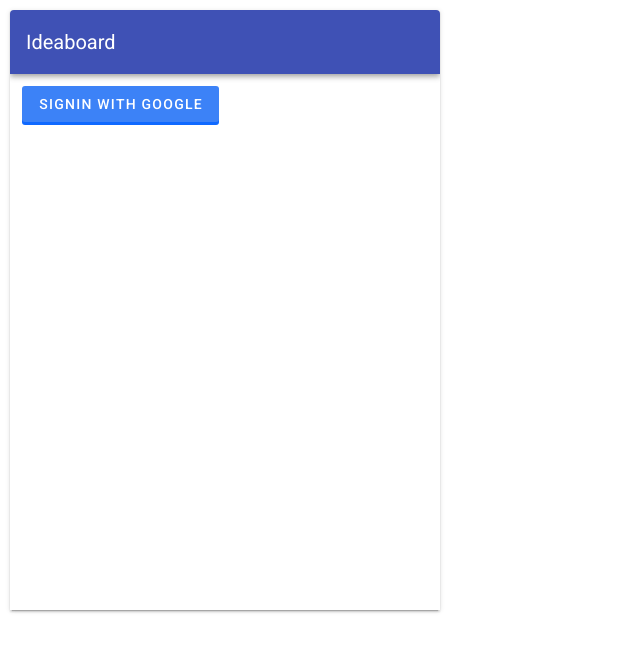
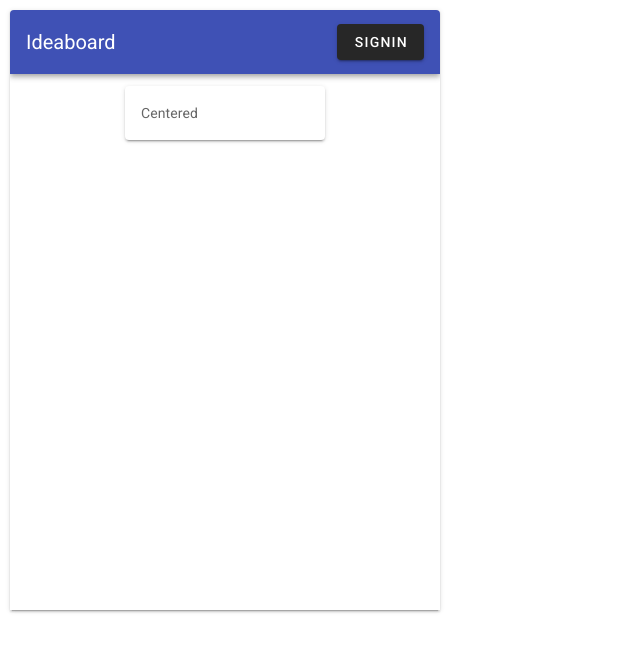
Before and after one commit to cksachdev/ideaboard-v2, a Vue app: page / in a window 1280 px wide. Shown: the top 652 px of the page, without its empty margins (0-640 px from the left). Built offline with nearby package versions, Linux system fonts and the light colour scheme; what vue-google-oauth2, vue-lodash would draw is missing.

Commit message:
Removed login component and set login functionality in app component

```diff
--- a/src/App.vue
+++ b/src/App.vue
@@ -14,6 +14,9 @@
           <v-spacer></v-spacer>
           <v-btn @click="logout()" v-if="isUserLoggedIn">
             LOGOUT
+          </v-btn>
+          <v-btn @click="initAuth()" v-if="!isUserLoggedIn">
+            Signin
           </v-btn>
         </v-toolbar>
 
@@ -49,6 +52,20 @@ export default {
       .catch(error  => {
           console.log(error);
       })
+    },
+    initAuth() {
+        this.$gAuth.signIn()
+        .then(GoogleUser => {
+            const userDetails = GoogleUser.getBasicProfile();
+            this.$store.commit('SET_USER_DETAILS', userDetails)
+            this.$store.commit('SET_USER_EMAIL', userDetails.zu)
+            this.$store.commit('SET_USER_LOGGEDIN', this.$gAuth.isAuthorized)
+            localStorage.setItem('ideaBoardUser', JSON.stringify(userDetails));
+        })
+        .catch(error  => {
+        //on fail do something
+            console.log(error);
+        })
     }
   },
 };
--- a/src/components/Dashboard.vue
+++ b/src/components/Dashboard.vue
@@ -5,7 +5,15 @@
           <ListIdeas />
         </v-container>
         <v-container fluid v-if="!isUserLoggedIn">
-          <Login />
+          <v-card
+                class="mx-auto"
+                color="white"
+                width="200px"
+            >
+                <v-card-text>
+                Centered
+                </v-card-text>
+            </v-card>
         </v-container>
     </div>
 </template>
@@ -14,14 +22,12 @@
 
 import IdeaForm from './IdeaForm';
 import ListIdeas from './ListIdeas';
-import Login from './Login';
 import { mapState } from 'vuex'
 export default {
     name: 'Dashboard',
     components: {
         IdeaForm,
-        ListIdeas,
-        Login
+        ListIdeas
     },
     data() {
         return {
--- a/src/components/Login.vue
+++ /dev/null
@@ -1,44 +0,0 @@
-<template>
-    <div>
-        <v-btn class="g-signin-button" @click="initAuth()">Signin with Google</v-btn>
-    </div>
-</template>
-
-<script>
-export default {
-    name: 'Login',
-    data() {
-        return {
-            isSignIn: false
-        }
-    },
-    methods: {
-        initAuth() {
-            this.$gAuth.signIn()
-            .then(GoogleUser => {
-                const userDetails = GoogleUser.getBasicProfile();
-                this.$store.commit('SET_USER_DETAILS', userDetails)
-                this.$store.commit('SET_USER_EMAIL', userDetails.zu)
-                this.$store.commit('SET_USER_LOGGEDIN', this.$gAuth.isAuthorized)
-                localStorage.setItem('ideaBoardUser', JSON.stringify(userDetails));
-            })
-            .catch(error  => {
-            //on fail do something
-                console.log(error);
-            })
-        }
-    }
-}
-</script>
-
-<style lang="css">
-.g-signin-button {
-  /* This is where you control how the button looks. Be creative! */
-  display: inline-block;
-  padding: 4px 8px;
-  border-radius: 3px;
-  background-color: #3c82f7 !important;
-  color: #fff !important;
-  box-shadow: 0 3px 0 #0f69ff !important;
-}
-</style>
```
